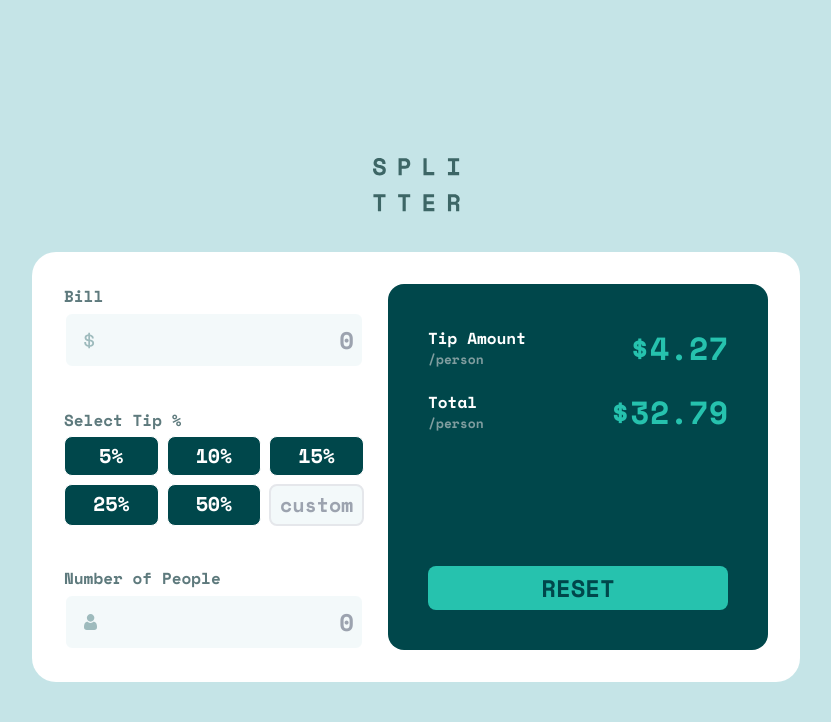
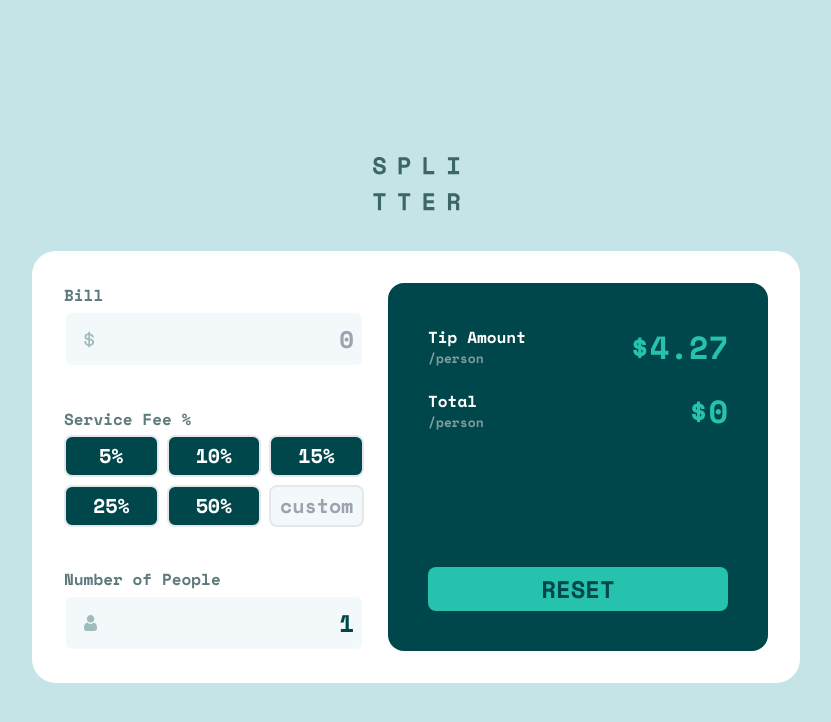
Before and after one commit to billybenntt/portfolio-project-2-tip_calculator_app, a React (Vite) app: page / in a window 1280 px wide. Shown: the top 722 px of the page, without its empty margins (224-1055 px from the left). Built offline with nearby package versions, Linux system fonts and the light colour scheme.

Commit message:
working on calculation logic

```diff
--- a/index.html
+++ b/index.html
@@ -7,7 +7,7 @@
     <script src="https://cdn.tailwindcss.com"></script>
 
     <link rel="stylesheet" href="src/styles/style.css">
-    <title>Portfolio Project 0: Boilerplate</title>
+    <title>Portfolio Project 2: Bill Calculator</title>
 </head>
 <body>
     <div id="root"></div>
--- a/src/components/Calculator.jsx
+++ b/src/components/Calculator.jsx
@@ -1,7 +1,59 @@
+import { useCallback, useEffect, useState } from 'react'
 import moneyIcon from '/src/assets/images/icon-dollar.svg'
 import personIcon from '/src/assets/images/icon-person.svg'
 
 function Calculator () {
+
+  const [bill, setBill] = useState({
+    amount: '',
+    tip: 0,
+    people: 1,
+  })
+
+  const [total, setTotal] = useState({
+    tipAmountPerson: 0,
+    totalAmountPerson: 0,
+  })
+
+
+  // CALCULATE BILL AND AVOID UNNECESARY RE RENDERING
+  const calculateBill = useCallback(() => {
+    const totalAmountPerson = parseFloat((bill.amount / bill.people).toFixed(2))
+    const newTotal = {
+      tipAmountPerson: 0,
+      totalAmountPerson,
+    }
+    setTotal(newTotal)
+  }, [bill])
+
+
+  // EFFECT RELOAD COMPONENT
+  useEffect(() => {
+    calculateBill()
+  }, [bill, calculateBill])
+
+
+
+  const handleChange = (e) => {
+    const { value, name, type, checked } = e.target
+
+    setBill((prevState) => {
+
+      // Update if value is not NAN and Changing amount
+      if (!isNaN(parseFloat(value)) && name === 'amount') {
+        return { ...prevState, [name]: parseFloat(value) }
+      }
+
+      if (!isNaN(parseFloat(value)) && name === 'people') {
+        return { ...prevState, [name]: parseFloat(value) }
+      }
+
+      // Else return as is but return to default
+      return { ...prevState, [name]: '' }
+    })
+
+  }
+
   return (
     <div className="calculator">
       <div className="calculator-center">
@@ -11,29 +63,71 @@ function Calculator () {
             <h4 className="input-title">Bill</h4>
             <div className="input-group ">
               <img src={moneyIcon} alt="icon" className="icon"/>
-              <input type="number"
+              <input type="text"
+                name="amount"
+                value={bill.amount}
+                onChange={(e) => handleChange(e)}
                 className="input-control input-amount-focus"
                 placeholder="0"/>
             </div>
-
           </div>
           <div className="calculator-tip">
-            <h4 className="input-title">Select Tip %</h4>
+            <h4 className="input-title">Service Fee %</h4>
             <div className="tip-btn-container">
-              <div className="tip-btn" tabIndex="0">
-                <p>5%</p>
+              <div>
+                <label htmlFor="tip-5" className="tip-btn" tabIndex="0">5%</label>
+                <input type="radio"
+                  className="hidden"
+                  checked={bill.tip === '5'}
+                  value="5"
+                  onChange={handleChange}
+                  name="tip"
+                  id="tip-5"
+                />
               </div>
-              <div className="tip-btn" tabIndex="0">
-                <p>10%</p>
+              <div>
+                <label htmlFor="tip-10" className="tip-btn" tabIndex="0">10%</label>
+                <input type="radio"
+                  className="hidden"
+                  checked={bill.tip === '10'}
+                  value="10"
+                  onChange={handleChange}
+                  name="tip"
+                  id="tip-10"
+                />
               </div>
-              <div className="tip-btn" tabIndex="0">
-                <p>15%</p>
+              <div>
+                <label htmlFor="tip-15" className="tip-btn" tabIndex="0">15%</label>
+                <input type="radio"
+                  className="hidden"
+                  checked={bill.tip === '15'}
+                  value="15"
+                  onChange={handleChange}
+                  name="tip"
+                  id="tip-15"
+                />
               </div>
-              <div className="tip-btn" tabIndex="0">
-                <p>25%</p>
+              <div>
+                <label htmlFor="tip-25" className="tip-btn" tabIndex="0">25%</label>
+                <input type="radio"
+                  className="hidden"
+                  checked={bill.tip === '25'}
+                  value="25"
+                  onChange={handleChange}
+                  name="tip"
+                  id="tip-25"
+                />
               </div>
-              <div className="tip-btn" tabIndex="0">
-                <p>50%</p>
+              <div>
+                <label htmlFor="tip-50" className="tip-btn" tabIndex="0">50%</label>
+                <input type="radio"
+                  className="hidden"
+                  checked={bill.tip === '50'}
+                  value="50"
+                  onChange={handleChange}
+                  name="tip"
+                  id="tip-50"
+                />
               </div>
 
               {/*CUSTOM TIP */}
@@ -45,7 +139,11 @@ function Calculator () {
             <h4 className="input-title">Number of People</h4>
             <div className="input-group">
               <img src={personIcon} alt="icon" className="icon"/>
-              <input type="number"
+              <input type="text"
+                pattern="[0-9]"
+                name="people"
+                value={bill.people}
+                onChange={(e) => handleChange(e)}
                 className="input-control input-amount-focus"
                 placeholder="0"/>
             </div>
@@ -66,7 +164,7 @@ function Calculator () {
                 <h4 className="output-title">Total</h4>
                 <h5 className="output-subtext">/person</h5>
               </div>
-              <h2 className="output-amount">$32.79</h2>
+              <h2 className="output-amount">${total.totalAmountPerson}</h2>
             </div>
 
           </div>
--- a/src/styles/input.css
+++ b/src/styles/input.css
@@ -68,11 +68,11 @@ input[type=number] {
     @apply grid grid-cols-2 md:grid-cols-3 gap-3 md:gap-2
 }
 
+
 .tip-btn {
-    @apply p-2.5 md:text-xl md:p-1 bg-primary-cyan-6 text-white
-    border border-white text-center text-2xl rounded-lg cursor-pointer
-    duration-200 active:bg-primary-cyan-2 focus:bg-primary-cyan-5-light
-    focus:text-primary-cyan-6
+    @apply bg-primary-cyan-6 inline-block w-full p-2.5 md:p-1 rounded-lg
+    text-white border-2 text-2xl md:text-xl text-center
+    cursor-pointer focus:border-primary-cyan-5
 }
 
 .tip-btn-custom {
--- a/src/styles/style.css
+++ b/src/styles/style.css
@@ -509,6 +509,9 @@ input {
   margin-left: auto;
   margin-right: auto;
 }
+.hidden{
+  display: none;
+}
 
 /* Chrome, Safari, Edge, Opera */
 input::-webkit-outer-spin-button,
@@ -629,12 +632,13 @@ input[type=number] {
   }
 }
 
+
 .tip-btn{
+  display: inline-block;
+  width: 100%;
   cursor: pointer;
   border-radius: 0.5rem;
-  border-width: 1px;
-  --tw-border-opacity: 1;
-  border-color: rgb(255 255 255 / var(--tw-border-opacity));
+  border-width: 2px;
   --tw-bg-opacity: 1;
   background-color: rgb(0 71 75 / var(--tw-bg-opacity));
   padding: 0.625rem;
@@ -642,20 +646,14 @@ input[type=number] {
   font-size: 1.5rem;
   --tw-text-opacity: 1;
   color: rgb(255 255 255 / var(--tw-text-opacity));
-  transition-duration: 200ms;
 }
 
+
 .tip-btn:focus{
-  --tw-bg-opacity: 1;
-  background-color: rgb(159 232 223 / var(--tw-bg-opacity));
-  --tw-text-opacity: 1;
-  color: rgb(0 71 75 / var(--tw-text-opacity));
+  --tw-border-opacity: 1;
+  border-color: rgb(38 194 174 / var(--tw-border-opacity));
 }
 
-.tip-btn:active{
-  --tw-bg-opacity: 1;
-  background-color: rgb(197 228 231 / var(--tw-bg-opacity));
-}
 
 @media (min-width: 768px){
 
```
